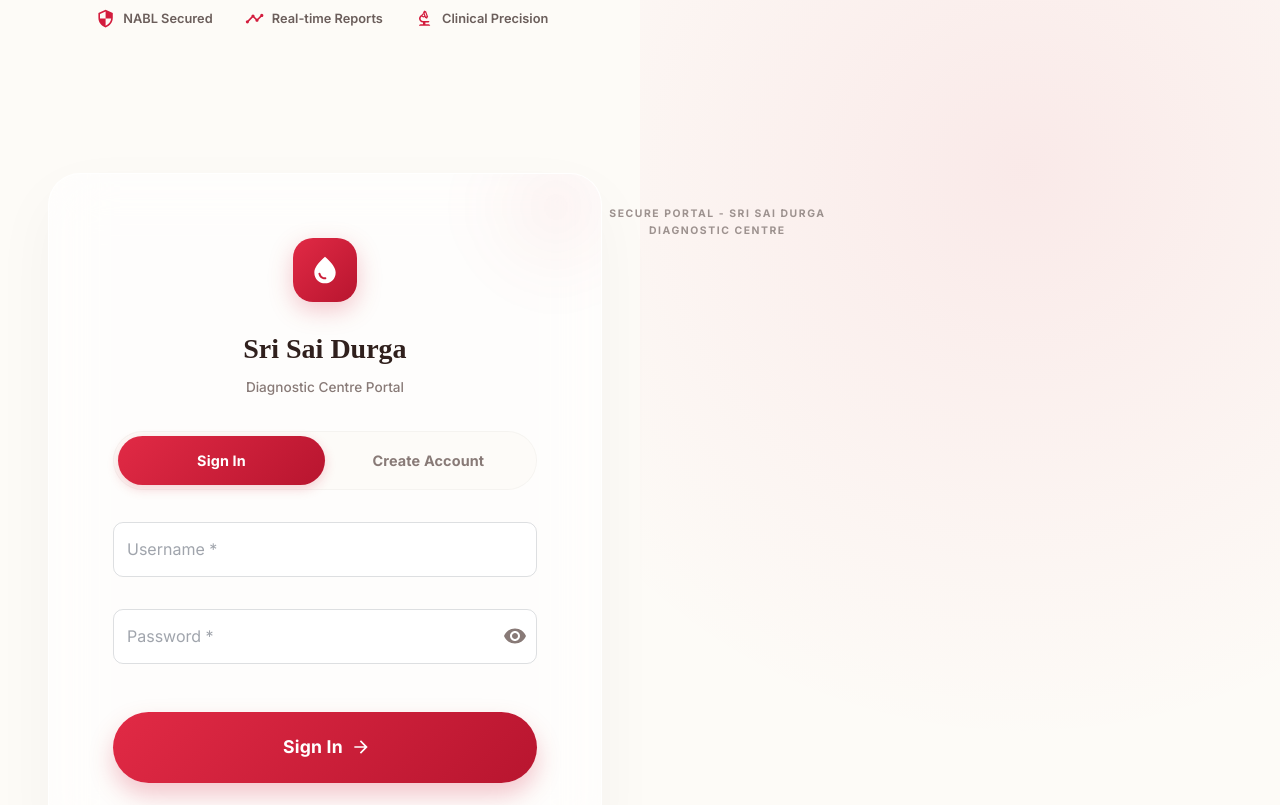
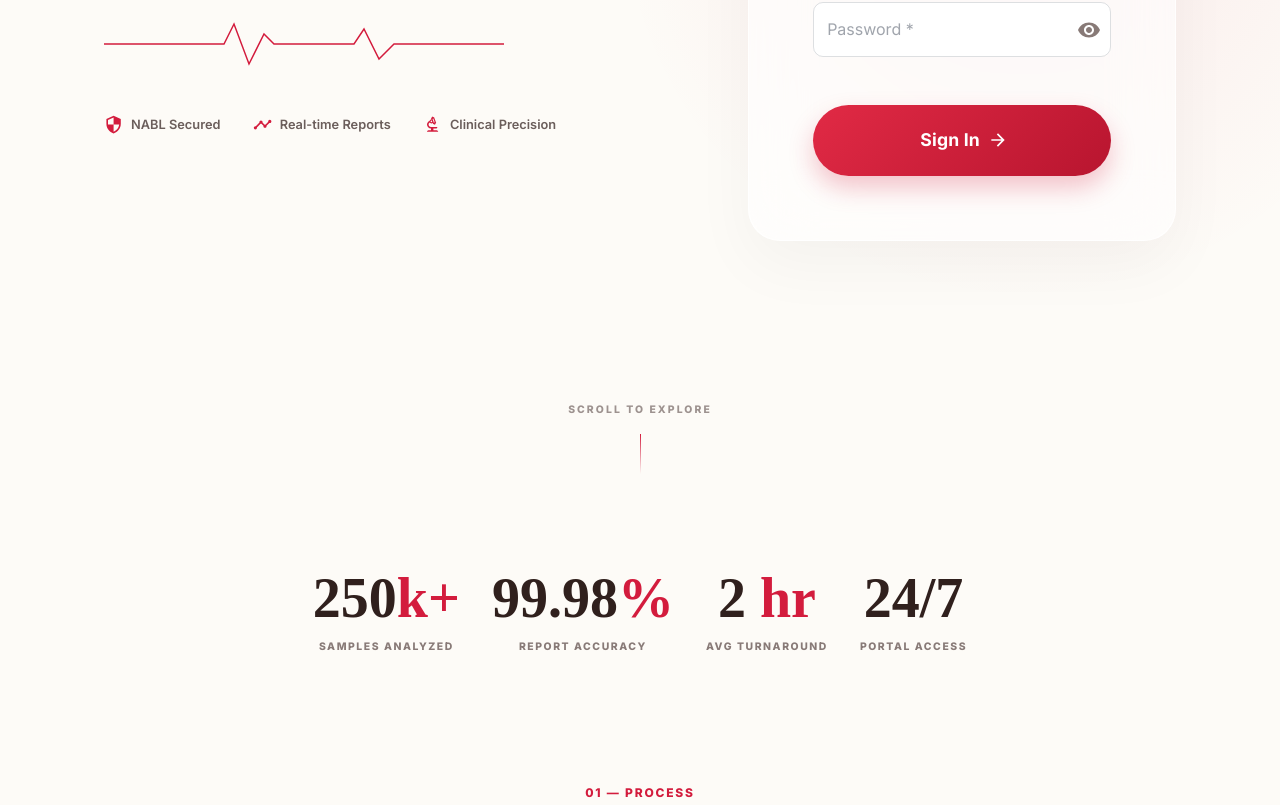
Before and after one commit to sethuabhiram29/lab_app_frontend, a React (Create React App) app: page /login in a window 1280 px wide. Shown: the part 555-1360 px from the top of the page. Built offline with nearby package versions, Linux system fonts and the light colour scheme; no server answers; what @react-pdf/renderer would draw is missing.

Commit message:
UI: remove floating text and apply perfectly symmetrical padding to login panels

```diff
--- a/src/components/Login.js
+++ b/src/components/Login.js
@@ -215,7 +215,7 @@ function Login() {
         {/* ── RIGHT PANEL (Login Card) ────────────────────────────────────────────── */}
         <Grid item xs={12} md={6} sx={{
           display: 'flex', flexDirection: 'column', justifyContent: 'center', alignItems: 'stretch',
-          p: { xs: 2, md: 6 }
+          p: { xs: 4, md: 8, lg: 12 }
         }}>
           <motion.div variants={prefersReduced ? false : slideRight} initial="hidden" animate="visible" custom={1} style={{ display: 'flex', flexGrow: 1 }}>
 
@@ -414,10 +414,7 @@ function Login() {
               </Box>
             </Box>
 
-            {/* Footer Text */}
-            <Typography sx={{ textAlign: 'center', mt: 4, fontSize: '0.65rem', fontWeight: 700, letterSpacing: '0.15em', color: '#9D928F', textTransform: 'uppercase' }}>
-              SECURE PORTAL - SRI SAI DURGA DIAGNOSTIC CENTRE
-            </Typography>
+
 
           </motion.div>
         </Grid>
```
